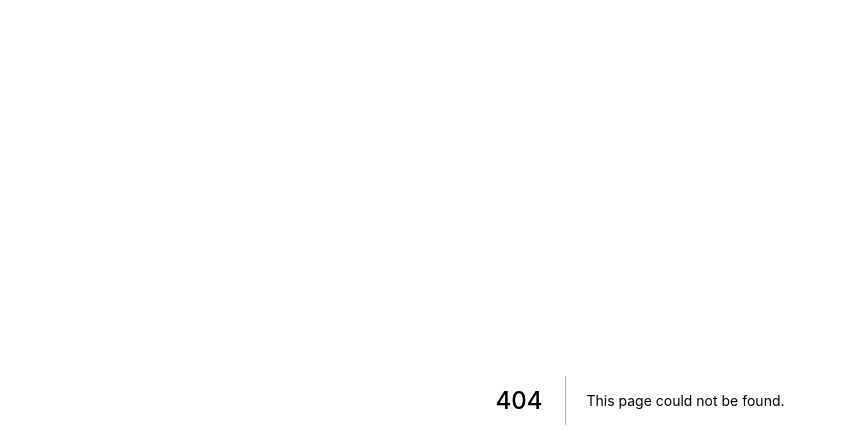
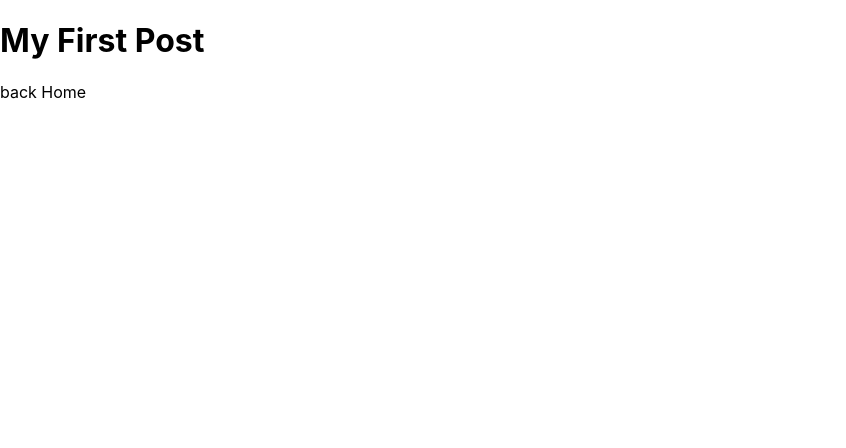
Before and after one commit to 5h4k3m3/nextjs-microblog, a Next.js app: page /posts/firstPost in a window 1280 px wide. Before the commit this address had no page. Shown: the top 448 px of the page, without its empty margins (0-846 px from the left). Built offline with nearby package versions, Linux system fonts and the light colour scheme.

Commit message:
✨ Linkコンポーネントによるページ遷移

```diff
--- /dev/null
+++ b/pages/posts/firstPost.js
@@ -0,0 +1,10 @@
+import Link from 'next/link';
+
+export default function FirstPost() {
+  return (
+    <div>
+      <h1>My First Post</h1>
+      <Link href="/">back Home</Link>
+    </div>
+  );
+}
```
Also changed, not shown: pages/index.js (+6 -5 lines).
